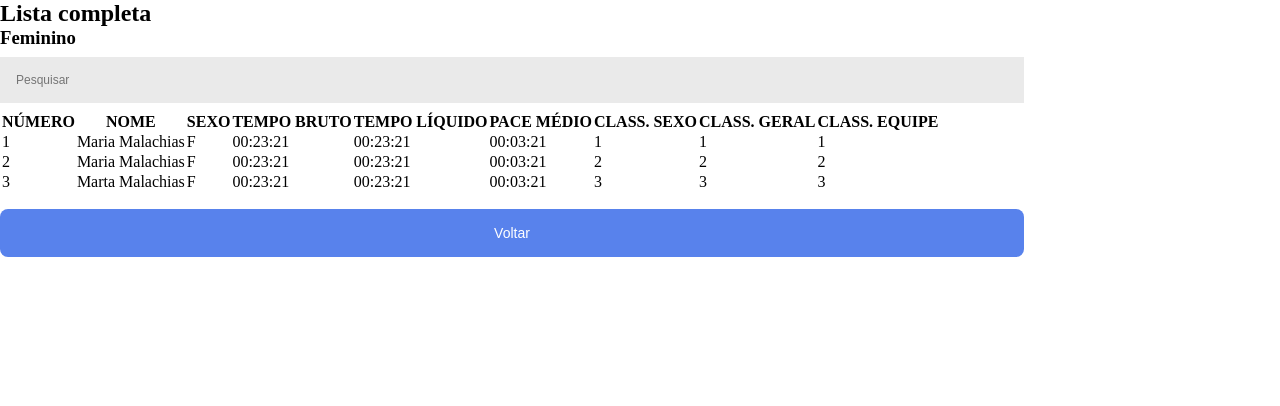
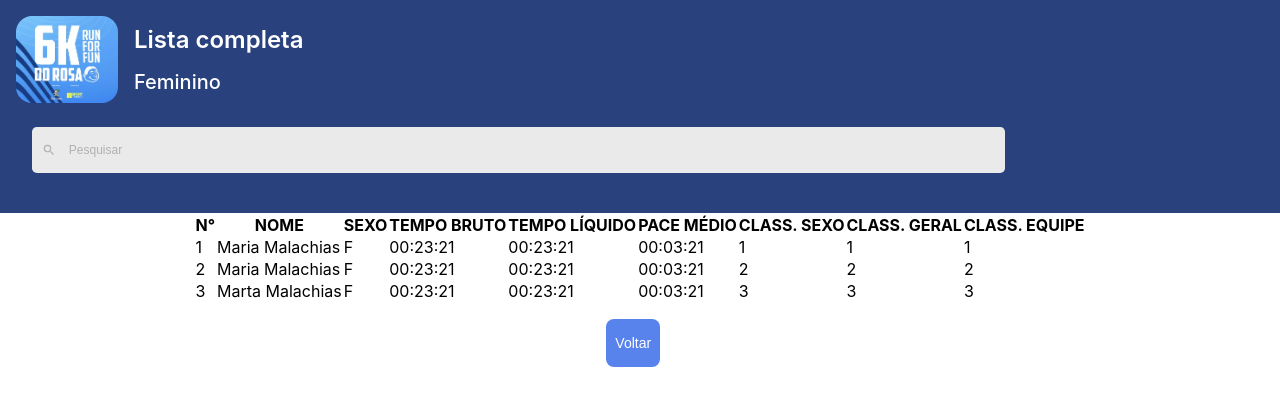
Before and after one commit to raugusto96/ngtechno, a React (Vite) app: page /classificacoes in a window 1280 px wide. Shown: the top 406 px of the page. Built offline with nearby package versions, Linux system fonts and the light colour scheme.

Commit message:
style: init ranking page style

```diff
--- a/src/components/Inputs/InputText/index.tsx
+++ b/src/components/Inputs/InputText/index.tsx
@@ -7,10 +7,12 @@ const InputText: React.FC<InputTextProps> = ({
   placeholder,
   value,
   handleChange,
+  icon,
 }) => {
   return (
     <InputContainer>
       <label htmlFor={id}>
+        {icon}
         <input
           type='text'
           name={name}
--- a/src/components/Inputs/InputText/protocol.ts
+++ b/src/components/Inputs/InputText/protocol.ts
@@ -4,4 +4,5 @@ export interface InputTextProps {
   id: string;
   value?: string;
   handleChange?: (event: React.ChangeEvent<HTMLInputElement>) => void;
+  icon?: React.ReactNode;
 }
--- a/src/components/List/RunnersList.tsx
+++ b/src/components/List/RunnersList.tsx
@@ -17,7 +17,7 @@ const RunnersList: React.FC = () => {
     <table>
       <thead>
         <tr>
-          <TableHeader text='número' />
+          <TableHeader text='n°' />
           <TableHeader text='nome' />
           <TableHeader text='sexo' />
           <TableHeader text='tempo bruto' />
--- a/src/pages/Ranking/index.tsx
+++ b/src/pages/Ranking/index.tsx
@@ -4,6 +4,18 @@ import RunnersList from "components/List/RunnersList";
 import { IFilter } from "context/provider/protocols";
 import useRunnersContext from "hooks/useRunnersContext";
 import { useNavigate } from "react-router-dom";
+import { MdOutlineSearch } from "react-icons/md";
+import {
+  Container,
+  HeaderContainer,
+  InputContainer,
+  ListHeaderContainer,
+  ListHeaderDescContainer,
+  RankingSubtitle,
+  RankingTitle,
+} from "./styles";
+import LogoImage from "components/Images/Logo/LogoImage";
+import assets from "config/assets";
 
 const Ranking: React.FC = () => {
   const navigate = useNavigate();
@@ -18,25 +30,36 @@ const Ranking: React.FC = () => {
   };
 
   return (
-    <div>
-      <section>
-        <h2>Lista completa</h2>
-        <h3>Feminino</h3>
+    <Container>
+      <ListHeaderContainer>
+        <HeaderContainer>
+          <LogoImage
+            src={assets.images.logo.src}
+            alt={assets.images.logo.alt}
+          />
+          <ListHeaderDescContainer>
+            <RankingTitle>Lista completa</RankingTitle>
+            <RankingSubtitle>Feminino</RankingSubtitle>
+          </ListHeaderDescContainer>
+        </HeaderContainer>
+        <InputContainer>
           <InputText
             id='search-input'
             placeholder='Pesquisar'
             name='search'
             value={filter.name}
             handleChange={handleChange}
+            icon={<MdOutlineSearch size={14} color='#B1B1B1' />}
           />
-      </section>
+        </InputContainer>
+      </ListHeaderContainer>
       <section>
         <RunnersList />
       </section>
       <section>
         <Button text='Voltar' handleClick={() => navigate(-1)} />
       </section>
-    </div>
+    </Container>
   );
 };
 
--- /dev/null
+++ b/src/pages/Ranking/styles.ts
@@ -0,0 +1,71 @@
+import styles from "config/styles";
+import styled from "styled-components";
+
+export const Container = styled.div`
+  font-family: ${styles.fonts.family.font};
+  display: flex;
+  flex-direction: column;
+  align-items: center;
+  justify-content: center;
+`;
+
+export const HeaderContainer = styled.div`
+  display: flex;
+  align-items: center;
+  gap: 1rem;
+`;
+
+export const ListHeaderContainer = styled.div`
+  background-color: ${styles.colors.blue["primary+1"]};
+  width: 100%;
+  padding: 1rem;
+  display: flex;
+  flex-direction: column;
+
+  & img {
+    width: 102px;
+    border-radius: 1rem;
+  }
+`;
+
+export const ListHeaderDescContainer = styled.div`
+  display: flex;
+  gap: 1rem;
+  flex-direction: column;
+`;
+
+export const RankingTitle = styled.h2`
+  color: white;
+  font-size: ${styles.fonts.size.large};
+  font-weight: ${styles.fonts.weight.semibold};
+`;
+
+export const RankingSubtitle = styled.h2`
+  color: white;
+  font-size: 20px;
+  font-weight: ${styles.fonts.weight.medium};
+`;
+
+export const InputContainer = styled.div`
+  display: flex;
+  padding: 1rem;
+  & div {
+    position: relative;
+
+    & svg {
+      position: absolute;
+      top: 50%;
+      left: 10px;
+      transform: translateY(-50%);
+    }
+
+    & input {
+      width: 100%;
+      border-radius: 0.3rem;
+      padding: 1rem 2.3rem;
+      &::placeholder {
+        color: #b1b1b1;
+      }
+    }
+  }
+`;
```
Lines whose indentation alone changed are shown as unchanged.
